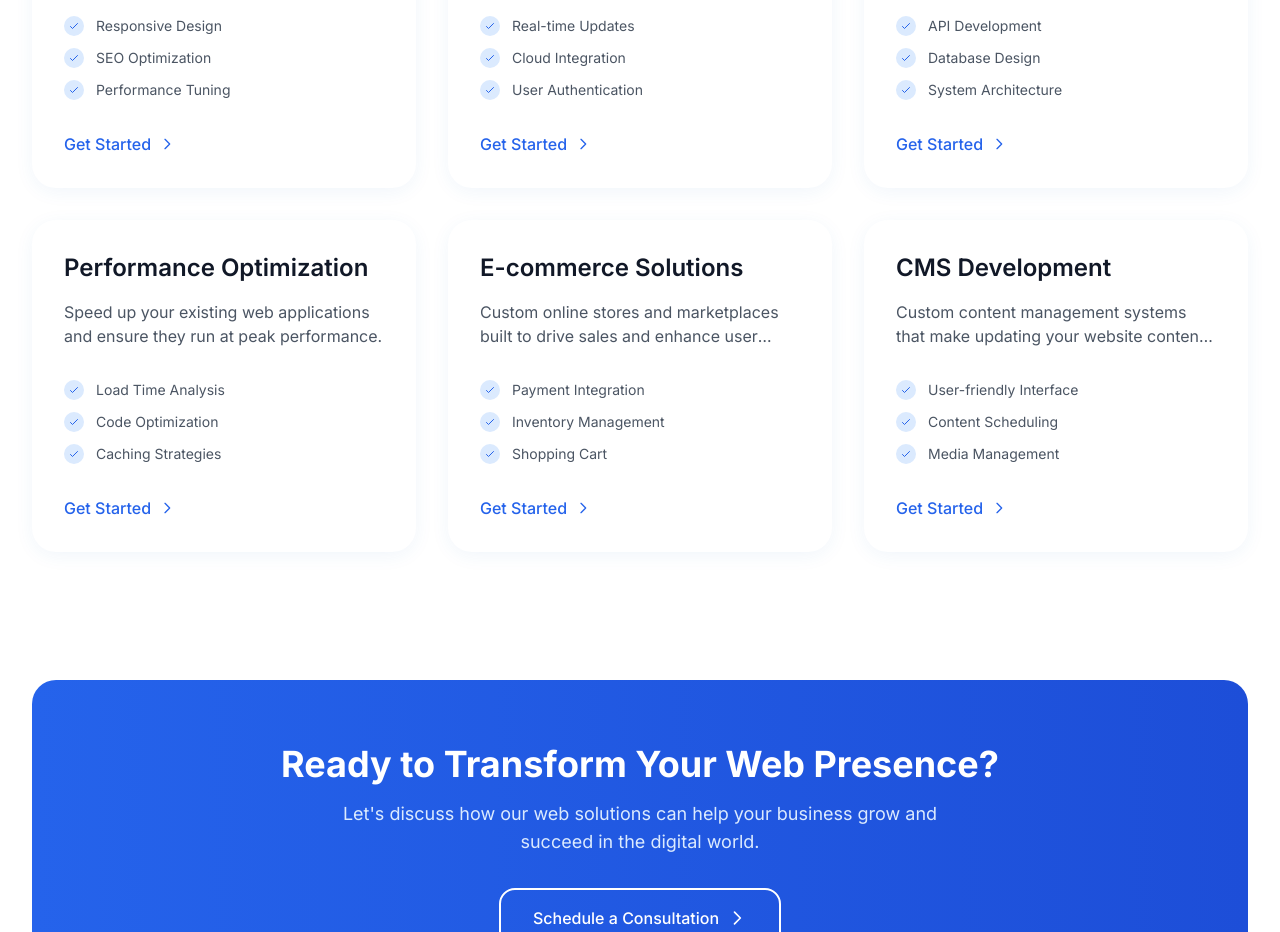
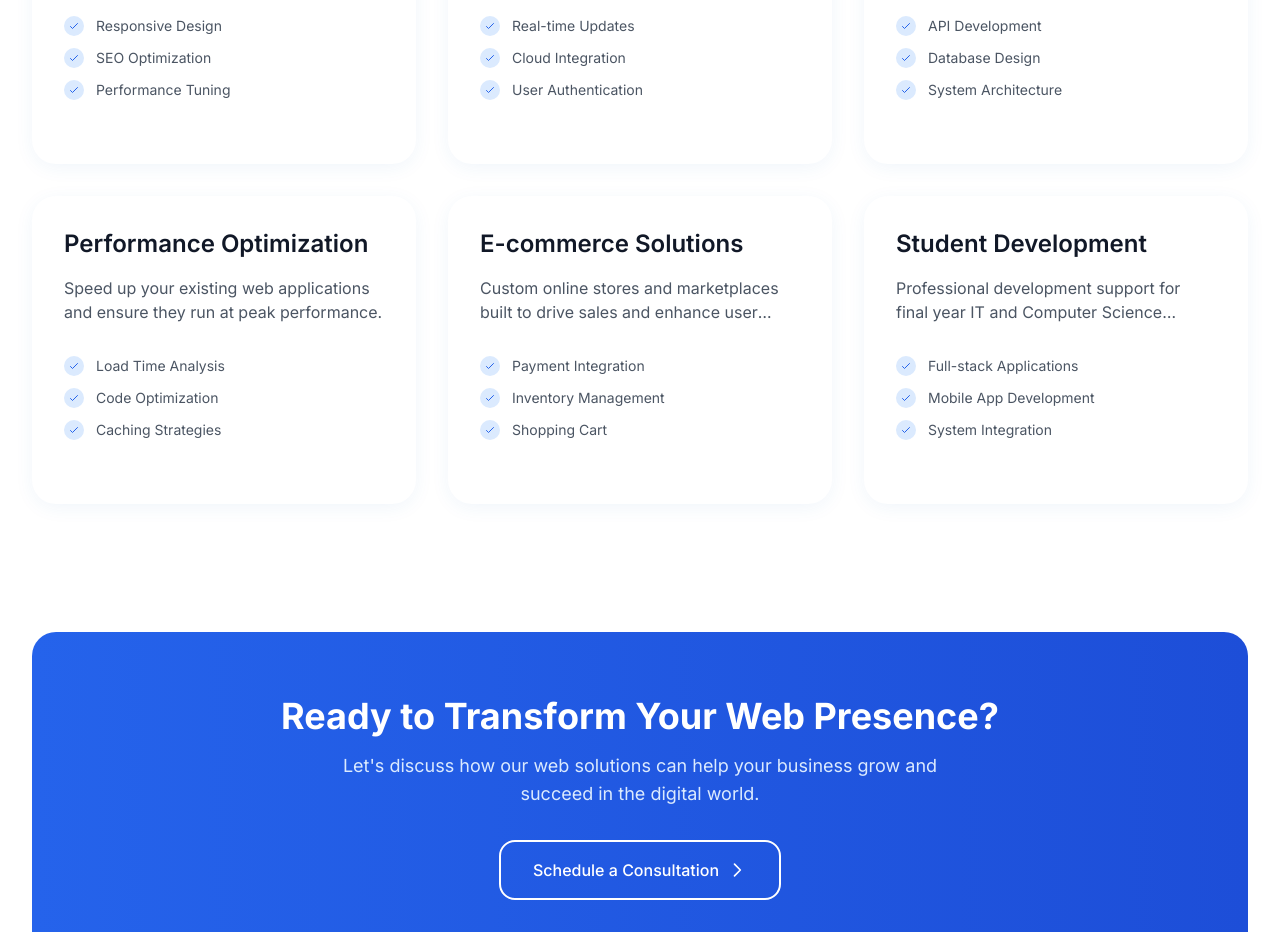
Before and after one commit to siphonhata/dashboard-site, a Next.js app: page / in a window 1280 px wide. Shown: the part 1220-2152 px from the top of the page. Built offline with nearby package versions, Linux system fonts and the light colour scheme.

Commit message:
links updated

```diff
--- a/app/components/home/Features.tsx
+++ b/app/components/home/Features.tsx
@@ -72,7 +72,7 @@ export default function Features() {
                 {/* Call to Action */}
                 <div className="mt-16 text-center">
                     <a
-                        href="/contact"
+                        href="#contact"
                         className="inline-flex items-center justify-center px-8 py-3 border border-transparent text-base font-medium rounded-md text-white bg-blue-600 hover:bg-blue-700 md:py-4 md:text-lg md:px-10 transition-colors duration-300"
                     >
                         Start Your Project
--- a/app/components/home/Services.tsx
+++ b/app/components/home/Services.tsx
@@ -1,4 +1,4 @@
-import { Code, Monitor, Smartphone, Database, Lock, Megaphone, Globe, Gauge, Server } from 'lucide-react';
+import { Code, Monitor, Cpu, Globe, Gauge, Server } from 'lucide-react';
 import { Service } from '@/app/lib/types';
 
 const services: Service[] = [
@@ -43,11 +43,15 @@ const services: Service[] = [
     link: ''
   },
   {
-    icon: Database,
-    title: "CMS Development",
-    description: "Custom content management systems that make updating your website content effortless.",
-    features: ["User-friendly Interface", "Content Scheduling", "Media Management"],
-    tag: "Content",
+    icon: Cpu,
+    title: "Student Development",
+    description: "Professional development support for final year IT and Computer Science projects, focusing on real-world applications.",
+    features: [
+      "Full-stack Applications",
+      "Mobile App Development",
+      "System Integration"
+    ],
+    tag: "Academic",
     link: ''
   }
 ];
@@ -93,26 +97,6 @@ export default function Services() {
             >
               <div className="absolute inset-0 rounded-3xl bg-gradient-to-r from-blue-500/[0.08] to-emerald-500/[0.05] opacity-0 group-hover:opacity-100 transition-opacity duration-500" />
 
-              {/* {service.tag && (
-                <span
-                  data-aos="fade-left"
-                  data-aos-delay={index * 100 + 200}
-                  className="absolute top-4 right-4 text-xs font-semibold text-blue-600 bg-blue-50 px-3 py-1.5 rounded-full"
-                >
-                  {service.tag}
-                </span>
-              )} */}
-
-              {/* <div
-                data-aos="zoom-in"
-                data-aos-delay={index * 100 + 100}
-                className="relative flex items-center justify-center w-16 h-16 mb-8"
-              >
-                <div className="absolute inset-0 rounded-2xl bg-blue-600/10 transform rotate-6 transition-transform group-hover:rotate-12" />
-                <div className="absolute inset-0 rounded-2xl bg-gradient-to-br from-blue-600 to-blue-700" />
-                <service.icon className="relative w-8 h-8 text-white" />
-              </div> */}
-
               <h3 className="relative text-2xl font-semibold text-gray-900 mb-4">
                 {service.title}
               </h3>
@@ -139,7 +123,7 @@ export default function Services() {
                 ))}
               </ul>
 
-              <a
+              {/* <a
                 href={`#contact`}
                 className="relative inline-flex items-center text-blue-600 hover:text-blue-700 font-medium group-hover:translate-x-2 transition-all duration-300"
               >
@@ -147,7 +131,7 @@ export default function Services() {
                 <svg className="w-4 h-4 ml-2 transition-transform duration-300 group-hover:translate-x-1" viewBox="0 0 24 24" fill="none" stroke="currentColor">
                   <path strokeLinecap="round" strokeLinejoin="round" strokeWidth={2} d="M9 5l7 7-7 7" />
                 </svg>
-              </a>
+              </a> */}
             </div>
           ))}
         </div>
```
